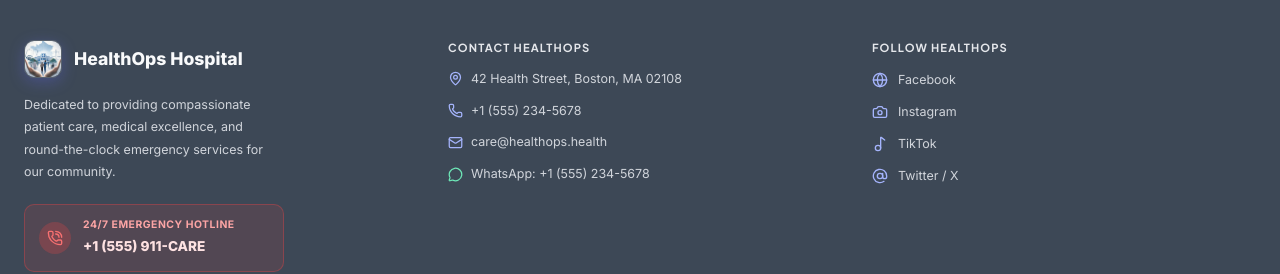
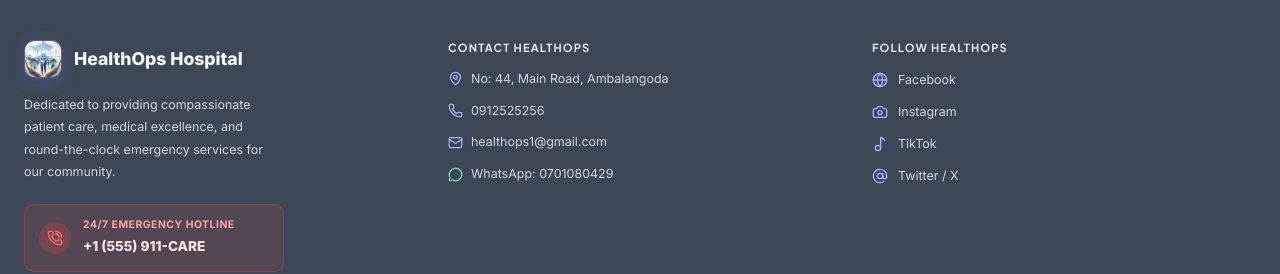
Before and after one commit to chalindu888/Secure-Cloud-Native-Healthcare-Management-Platform_Devops-GroupNo-73-, a React (Vite) app in the folder frontend/: page / in a window 1280 px wide. Shown: the part 3780-4054 px from the top of the page. Built offline with nearby package versions, Linux system fonts and the light colour scheme; no server answers.

Commit message:
chnage hospital detail

```diff
--- a/frontend/src/components/Footer.jsx
+++ b/frontend/src/components/Footer.jsx
@@ -92,19 +92,19 @@ const Footer = () => {
               <div style={{ display: 'flex', flexDirection: 'column', gap: '0.75rem' }}>
                 <div style={{ display: 'flex', alignItems: 'flex-start', gap: '0.5rem', fontSize: '0.78rem', color: '#d1d5db', lineHeight: 1.5 }}>
                   <MapPin size={15} style={{ color: '#a5b4fc', flexShrink: 0, marginTop: '0.1rem' }} />
-                  <span>42 Health Street, Boston, MA 02108</span>
+                  <span>No: 44, Main Road, Ambalangoda</span>
                 </div>
-                <a href="tel:+15552345678" style={{ display: 'flex', alignItems: 'center', gap: '0.5rem', fontSize: '0.78rem', color: '#d1d5db', textDecoration: 'none' }}>
+                <a href="tel:+94912525256" style={{ display: 'flex', alignItems: 'center', gap: '0.5rem', fontSize: '0.78rem', color: '#d1d5db', textDecoration: 'none' }}>
                   <Phone size={15} style={{ color: '#a5b4fc', flexShrink: 0 }} />
-                  +1 (555) 234-5678
+                  0912525256
                 </a>
-                <a href="mailto:care@healthops.health" style={{ display: 'flex', alignItems: 'center', gap: '0.5rem', fontSize: '0.78rem', color: '#d1d5db', textDecoration: 'none' }}>
+                <a href="mailto:healthops1@gmail.com" style={{ display: 'flex', alignItems: 'center', gap: '0.5rem', fontSize: '0.78rem', color: '#d1d5db', textDecoration: 'none' }}>
                   <Mail size={15} style={{ color: '#a5b4fc', flexShrink: 0 }} />
-                  care@healthops.health
+                  healthops1@gmail.com
                 </a>
-                <a href="https://wa.me/15552345678" target="_blank" rel="noreferrer" style={{ display: 'flex', alignItems: 'center', gap: '0.5rem', fontSize: '0.78rem', color: '#d1d5db', textDecoration: 'none' }}>
+                <a href="https://wa.me/94701080429" target="_blank" rel="noreferrer" style={{ display: 'flex', alignItems: 'center', gap: '0.5rem', fontSize: '0.78rem', color: '#d1d5db', textDecoration: 'none' }}>
                   <MessageCircle size={15} style={{ color: '#6ee7b7', flexShrink: 0 }} />
-                  WhatsApp: +1 (555) 234-5678
+                  WhatsApp: 0701080429
                 </a>
               </div>
             </div>
--- a/frontend/src/data/sitePages.js
+++ b/frontend/src/data/sitePages.js
@@ -147,7 +147,7 @@ export const sitePages = {
           'Send your CV and a short cover letter to our team, saying which role you are interested in.',
           'If your background matches, we will contact you to arrange an interview.',
         ],
-        actions: [{ label: 'Email your application', href: 'mailto:care@healthops.health?subject=Job%20application' }],
+        actions: [{ label: 'Email your application', href: 'mailto:healthops1@gmail.com?subject=Job%20application' }],
       },
       {
         id: 'openings',
@@ -167,10 +167,10 @@ export const sitePages = {
         id: 'contact',
         title: 'Get in touch',
         contacts: [
-          { icon: MapPin, label: 'Visit us', value: '42 Health Street, Boston, MA 02108' },
-          { icon: Phone, label: 'Call us', value: '+1 (555) 234-5678', href: 'tel:+15552345678' },
-          { icon: Mail, label: 'Email us', value: 'care@healthops.health', href: 'mailto:care@healthops.health' },
-          { icon: MessageCircle, label: 'WhatsApp', value: '+1 (555) 234-5678', href: 'https://wa.me/15552345678' },
+          { icon: MapPin, label: 'Visit us', value: 'No: 44, Main Road, Ambalangoda' },
+          { icon: Phone, label: 'Call us', value: '0912525256', href: 'tel:+94912525256' },
+          { icon: Mail, label: 'Email us', value: 'healthops1@gmail.com', href: 'mailto:healthops1@gmail.com' },
+          { icon: MessageCircle, label: 'WhatsApp', value: '0701080429', href: 'https://wa.me/94701080429' },
         ],
       },
       {
```
